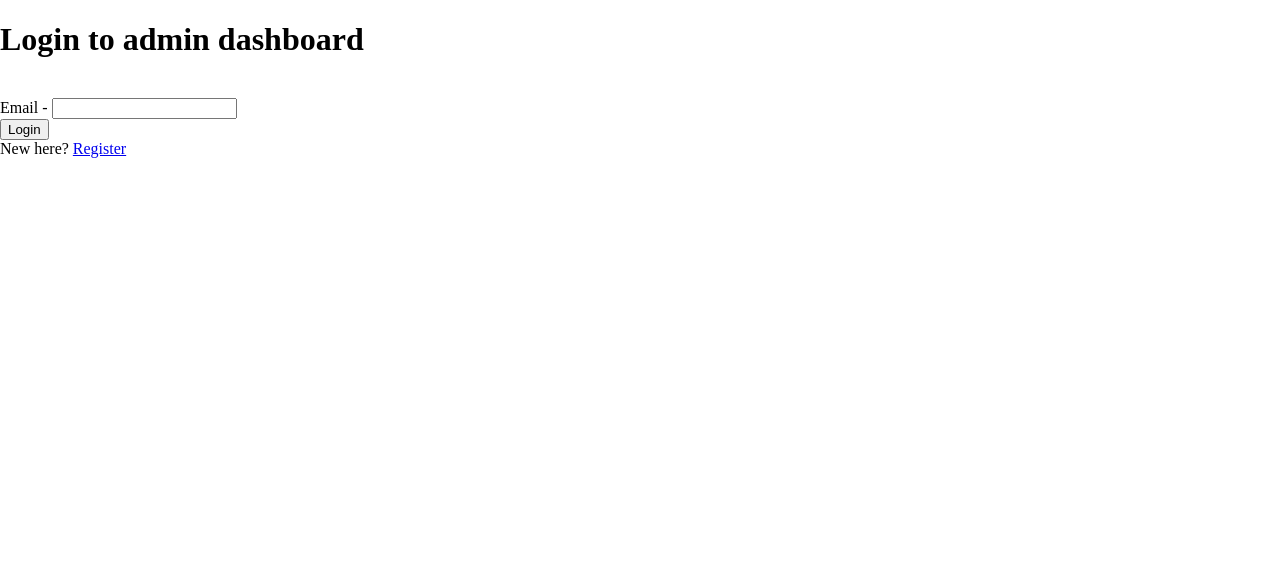
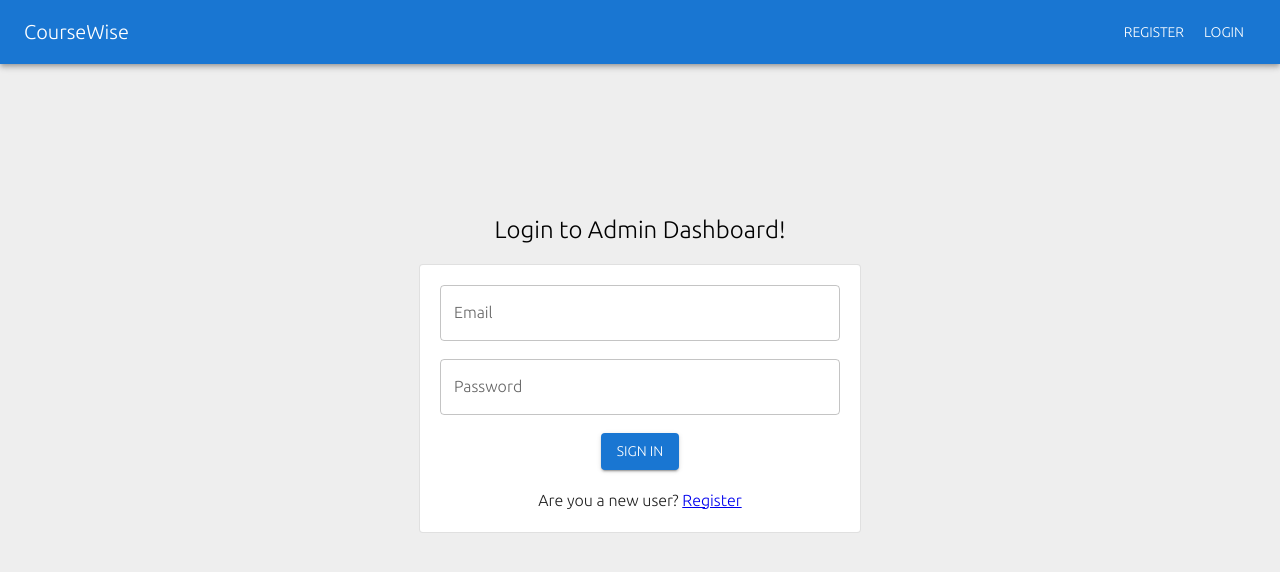
Before and after one commit to 100xDevs-hkirat/all-assignments, a React (Vite) app in the folder week-4/02-medium-course-selling-app-admin-dashboard/: page /login in a window 1280 px wide. Shown: the top 572 px of the page. Built offline with nearby package versions, Linux system fonts and the light colour scheme.

Commit message:
code w4-02: UI for login and register

```diff
--- a/week-4/02-medium-course-selling-app-admin-dashboard/src/components/Login.jsx
+++ b/week-4/02-medium-course-selling-app-admin-dashboard/src/components/Login.jsx
@@ -1,18 +1,32 @@
 import React from "react";
+import Header from "../sub-components/Header";
+import { Typography, TextField, Button, Card } from "@mui/material";
 
 /// File is incomplete. You need to add input boxes to take input for users to login.
 function Login() {
     const [email, setEmail] = React.useState("");
 
     return <div>
-        <h1>Login to admin dashboard</h1>
-        <br/>
-        Email - <input type={"text"} onChange={e => setEmail(e.target.value)} />
-        <br/>
-        <button>Login</button>
-        <br/>
-        New here? <a href="/register">Register</a>
-    </div>
+    <Header/>
+    <center style={{marginTop: 150}}>
+        <Typography variant="h5">Login to Admin Dashboard!</Typography>
+        <br />
+        <Card variant="outlined" style={{width: 400, padding: 20}}>
+            <div>
+                <TextField fullWidth={true} variant="outlined" label="Email" type={"text"} onChange={e => setEmail(e.target.value)} />
+                <br />
+                <br />
+                <TextField fullWidth={true} variant="outlined" label="Password" type={"password"} />
+                <br /> <br />
+                <Button variant="contained">Sign In</Button>
+            </div>
+            <div>
+                <br />
+                <Typography> Are you a new user? <a href="/register">Register</a> </Typography>
+            </div>
+        </Card>
+    </center>
+</div>
 }
 
 export default Login;
--- a/week-4/02-medium-course-selling-app-admin-dashboard/src/components/Register.jsx
+++ b/week-4/02-medium-course-selling-app-admin-dashboard/src/components/Register.jsx
@@ -1,15 +1,31 @@
 import React from "react";
+import Header from "../sub-components/Header";
+import { Typography, TextField, Button, Card } from "@mui/material";
 
 /// File is incomplete. You need to add input boxes to take input for users to register.
 function Register() {
     const [email, setEmail] = React.useState("");
 
     return <div>
-        <h1>Register to the website</h1>
-        <br/>
-        <input type={"text"} onChange={e => setEmail(e.target.value)} />
-        <br/>
-        Already a user? <a href="/login">Login</a>
+        <Header/>
+        <center style={{marginTop: 150}}>
+            <Typography variant="h5">Welcome to CourseWise, Signup Below</Typography>
+            <br />
+            <Card variant="outlined" style={{width: 400, padding: 20}}>
+                <div>
+                    <TextField fullWidth={true} variant="outlined" label="Email" type={"text"} onChange={e => setEmail(e.target.value)} />
+                    <br />
+                    <br />
+                    <TextField fullWidth={true} variant="outlined" label="Password" type={"password"} />
+                    <br /> <br />
+                    <Button variant="contained">Sign In</Button>
+                </div>
+                <div>
+                    <br />
+                    <Typography> Already a user? <a href="/login">Login</a> </Typography>
+                </div>
+            </Card>
+        </center>
     </div>
 }
 
--- a/week-4/02-medium-course-selling-app-admin-dashboard/src/index.css
+++ b/week-4/02-medium-course-selling-app-admin-dashboard/src/index.css
@@ -1,3 +1,4 @@
 body{
     margin: 0;
+    background-color: #eee;
 }
--- a/week-4/02-medium-course-selling-app-admin-dashboard/src/sub-components/Header.jsx
+++ b/week-4/02-medium-course-selling-app-admin-dashboard/src/sub-components/Header.jsx
@@ -6,7 +6,7 @@ export default function Header() {
         <AppBar position="static">
         <Toolbar>
           <Typography variant="h6" component="div" sx={{ flexGrow: 1 }}>
-          CourseWise
+            <a href="/" style={{color: 'white', textDecoration:'none'}}> CourseWise </a>
           </Typography>
           <Button href="/register" color="inherit">Register</Button>
           <Button href="/login" color="inherit">Login</Button>
```
